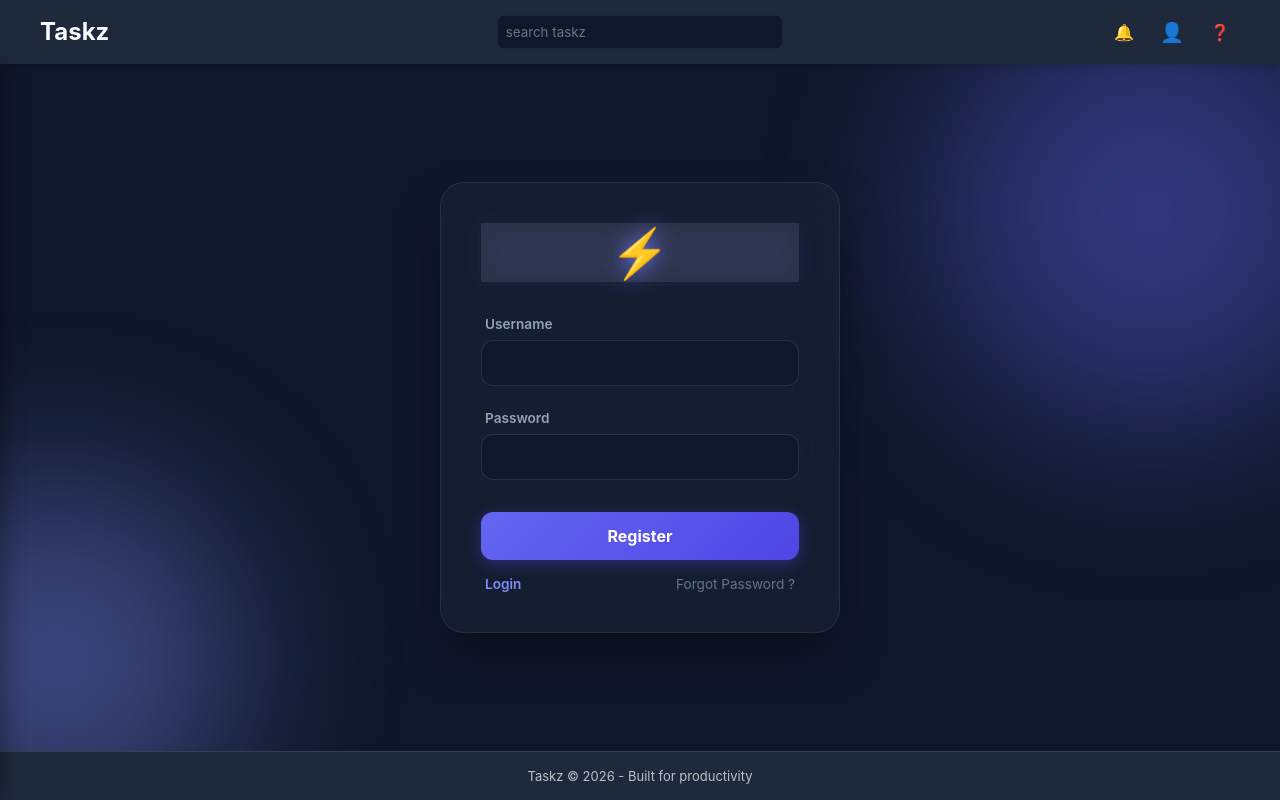
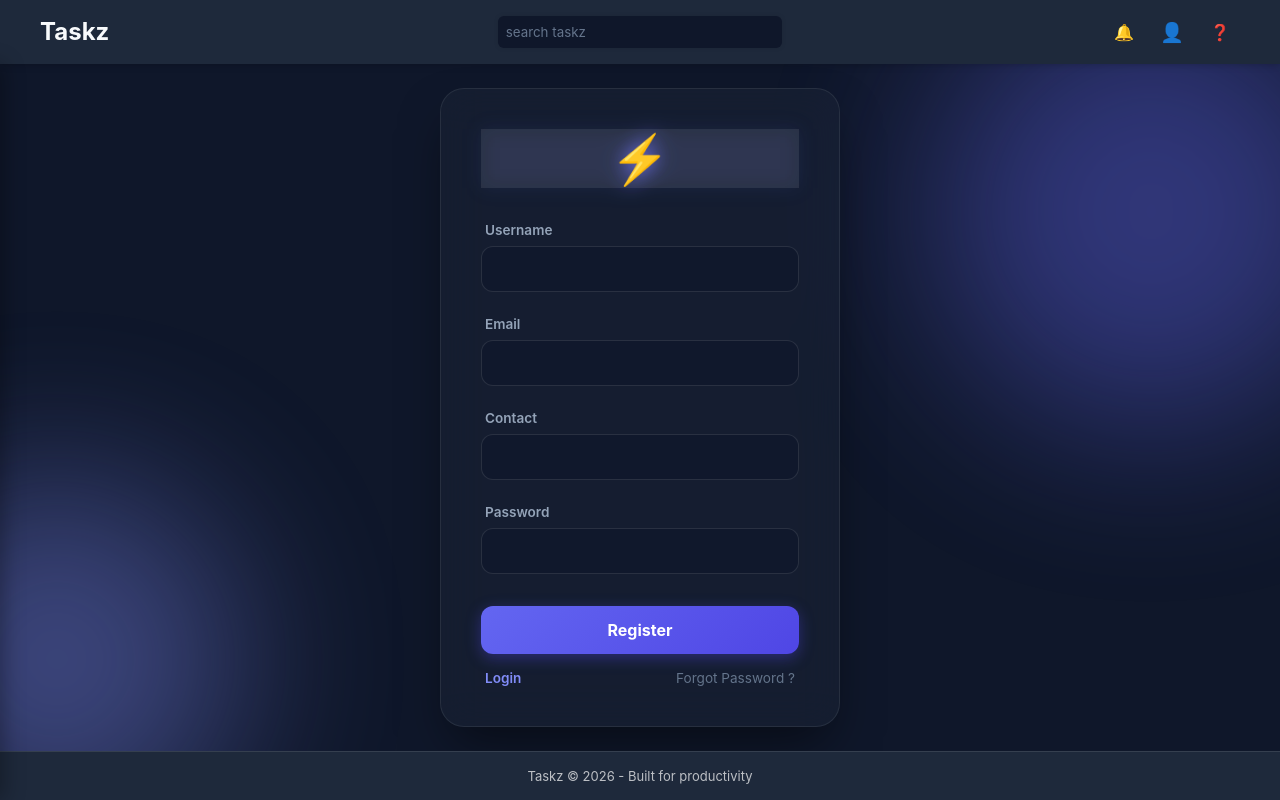
Before and after one commit to rakeshplvl-ops/git-react-static-app-raki, a React (Vite) app: page /login in a window 1280 px wide. Both pictures are taken after a click on the element "Register". Built offline with nearby package versions, Linux system fonts and the light colour scheme.

Commit message:
for user based tasks

```diff
--- a/src/pages/LoginPage.jsx
+++ b/src/pages/LoginPage.jsx
@@ -10,6 +10,8 @@ function LoginPage() {
   const [Password, SetPassword] = useState("");
   const [isRegister, SetIsRegister] = useState(false);
   const [Registered, SetRegistered] = useState(false);
+  const [Email, SetEmail] = useState("");
+  const [Contact, SetContact] = useState("");
   const { login } = useAuth();
   const { showToast } = useToast();
   const [isError, setIsError] = useState(false);
@@ -69,12 +71,16 @@ function LoginPage() {
       if (Password.trim().length < 8) {
         return showToast("Password must be at least 8 characters long for registration.", "error");
       }
+      if (!Email.includes("@")) {
+        return showToast("Please enter a valid email address.", "error");
+      }
     }
 
     const endpoint = isRegister ? "/User/register" : "/User/login";
     const payload = {
       username: UserName,
       password: Password,
+      ...(isRegister && { email: Email, contact: Contact })
     };
 
     try {
@@ -131,6 +137,42 @@ function LoginPage() {
             }}
           />
         </div>
+
+        {isRegister && (
+          <>
+            <div className="input-container">
+              <label className="inputLabel" htmlFor="Email">
+                Email
+              </label>
+              <input
+                className="inputText"
+                type="email"
+                name="Email"
+                id="Email"
+                value={Email}
+                onChange={(e) => {
+                  SetEmail(e.target.value);
+                }}
+              />
+            </div>
+            <div className="input-container">
+              <label className="inputLabel" htmlFor="Contact">
+                Contact
+              </label>
+              <input
+                className="inputText"
+                type="text"
+                name="Contact"
+                id="Contact"
+                value={Contact}
+                onChange={(e) => {
+                  SetContact(e.target.value);
+                }}
+              />
+            </div>
+          </>
+        )}
+
         <div className="input-container">
           <label className="inputLabel" htmlFor="password">
             Password
```
Also changed, not shown: 1 other file (tests, documents, lock files or other folders).
